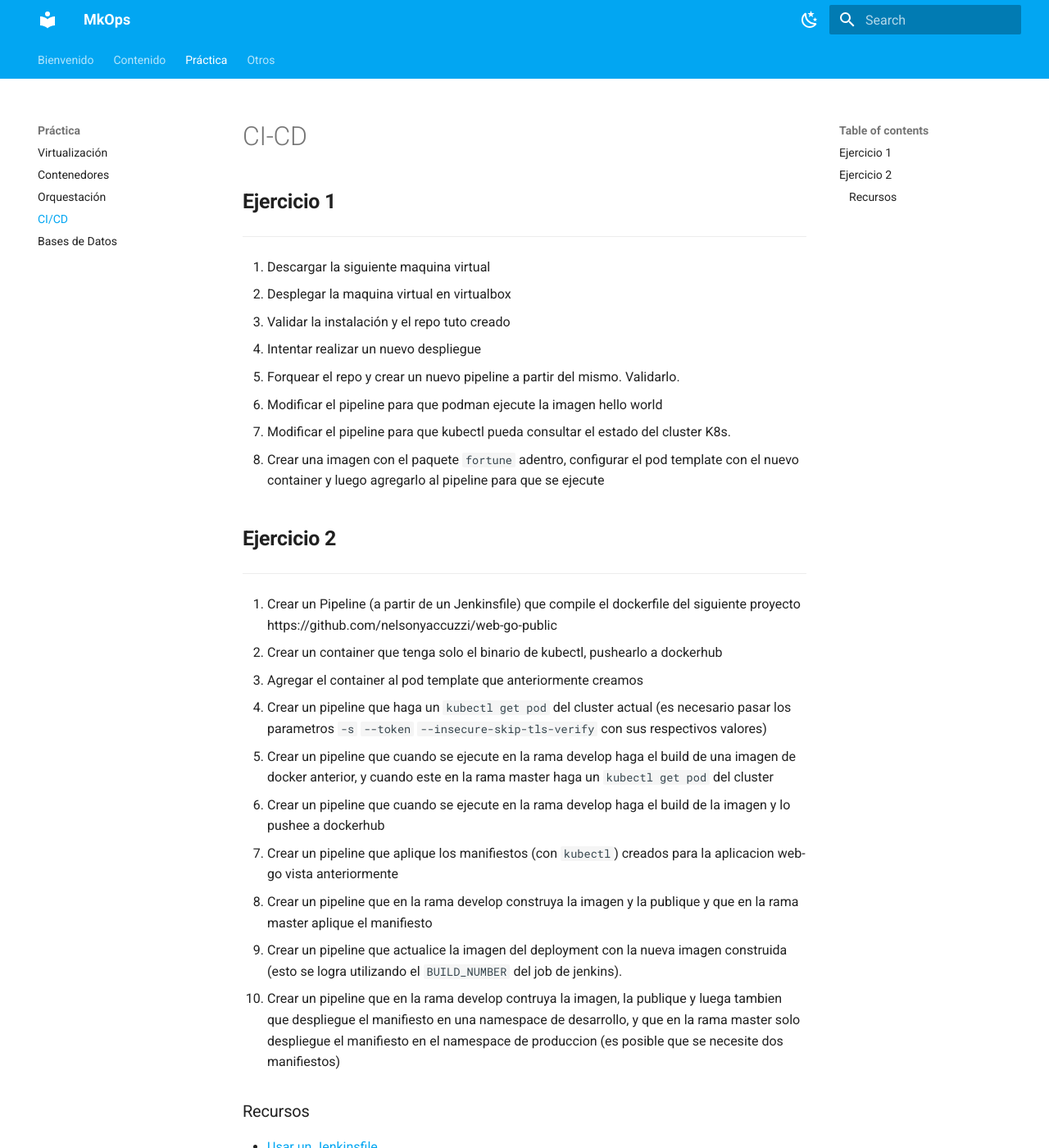
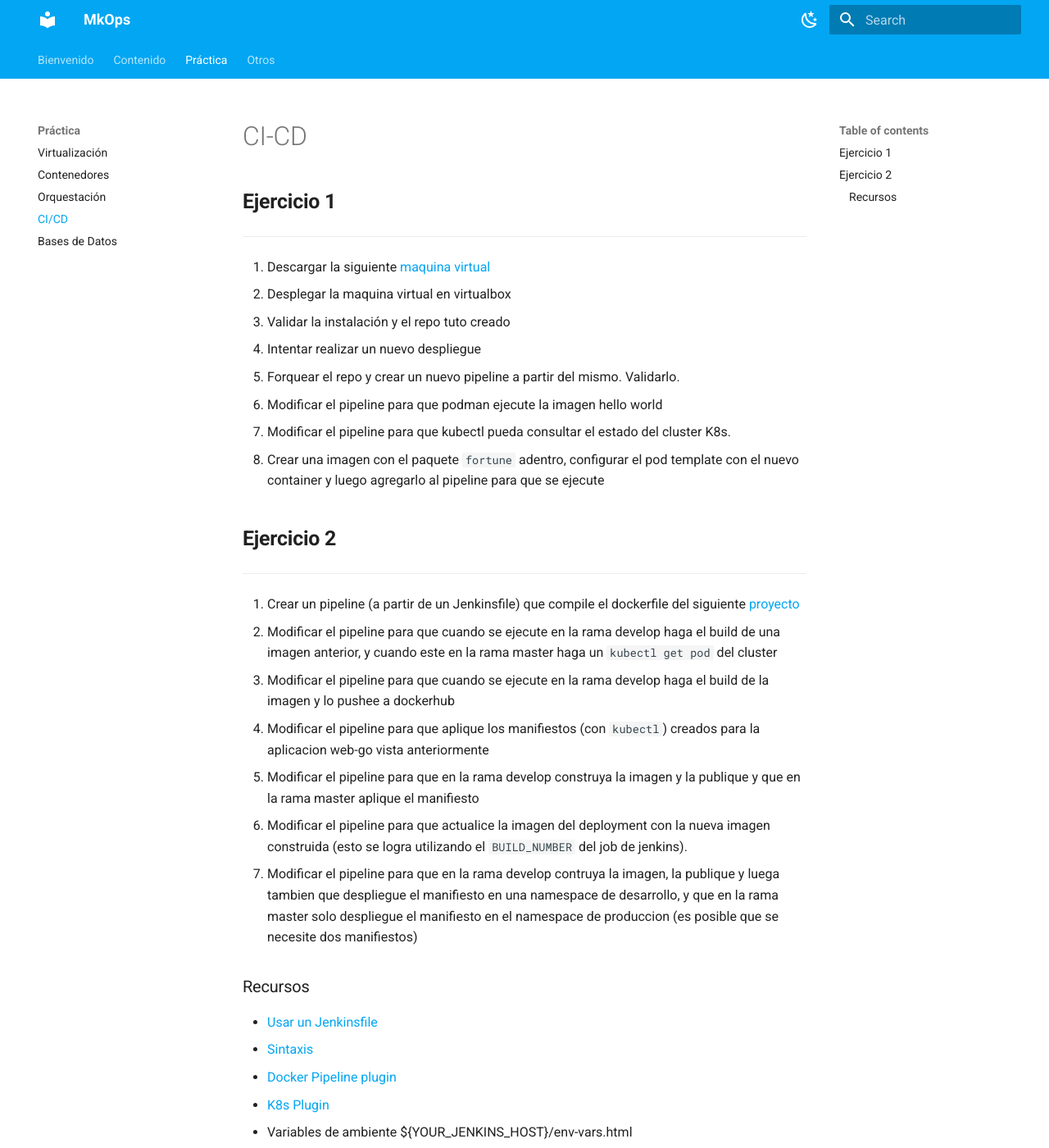
Before and after one commit to nelsonyaccuzzi/mkops, an MkDocs documentation site: the page built from docs/practica/ci-cd.md, in a window 1280 px wide and 1400 px high. Shown: the whole window at 82% size. Built offline with MkDocs 1.6.1 and Material for MkDocs 9.7.7, drawn with Linux system fonts in a browser that asks for light colours.

Commit message:
practica cicd

```diff
--- a/docs/practica/ci-cd.md
+++ b/docs/practica/ci-cd.md
@@ -4,7 +4,7 @@
 ---
 
 
-1. Descargar la siguiente maquina virtual
+1. Descargar la siguiente [maquina virtual](https://frreutn-my.sharepoint.com/:u:/g/personal/nelsonyaccuzzi_ca_frre_utn_edu_ar/EcZ-pAgQs-BFmcIDAbDp2cIBdkE0tYIFBp6DQyrp8m7O3g?e=2Hdd1n)
 2. Desplegar la maquina virtual en virtualbox
 3. Validar la instalación y el repo tuto creado
 4. Intentar realizar un nuevo despliegue
@@ -16,17 +16,13 @@
 ## **Ejercicio 2**
 ---
 
-
-1. Crear un Pipeline (a partir de un Jenkinsfile) que compile el dockerfile del siguiente proyecto https://github.com/nelsonyaccuzzi/web-go-public
-2. Crear un container que tenga solo el binario de kubectl, pushearlo a dockerhub
-3. Agregar el container al pod template que anteriormente creamos
-4. Crear un pipeline que haga un `kubectl get pod` del cluster actual (es necesario pasar los parametros `-s` `--token` `--insecure-skip-tls-verify` con sus respectivos valores)
-5. Crear un pipeline que cuando se ejecute en la rama develop haga el build de una imagen de docker anterior, y cuando este en la rama master haga un `kubectl get pod` del cluster
-6. Crear un pipeline que cuando se ejecute en la rama develop haga el build de la imagen y lo pushee a dockerhub
-7. Crear un pipeline que aplique los manifiestos (con `kubectl`) creados para la aplicacion web-go vista anteriormente
-8. Crear un pipeline que en la rama develop construya la imagen y la publique y que en la rama master aplique el manifiesto
-9. Crear un pipeline que actualice la imagen del deployment con la nueva imagen construida (esto se logra utilizando el `BUILD_NUMBER` del job de jenkins).
-10. Crear un pipeline que en la rama develop contruya la imagen, la publique y luega tambien que despliegue el manifiesto en una namespace de desarrollo, y que en la rama master solo despliegue el manifiesto en el namespace de produccion (es posible que se necesite dos manifiestos)
+1. Crear un pipeline (a partir de un Jenkinsfile) que compile el dockerfile del siguiente [proyecto](https://github.com/nelsonyaccuzzi/web-go)
+2. Modificar el pipeline para que cuando se ejecute en la rama develop haga el build de una imagen anterior, y cuando este en la rama master haga un `kubectl get pod` del cluster
+3. Modificar el pipeline para que cuando se ejecute en la rama develop haga el build de la imagen y lo pushee a dockerhub
+4. Modificar el pipeline para que aplique los manifiestos (con `kubectl`) creados para la aplicacion web-go vista anteriormente
+5. Modificar el pipeline para que en la rama develop construya la imagen y la publique y que en la rama master aplique el manifiesto
+6. Modificar el pipeline para que actualice la imagen del deployment con la nueva imagen construida (esto se logra utilizando el `BUILD_NUMBER` del job de jenkins).
+7. Modificar el pipeline para que en la rama develop contruya la imagen, la publique y luega tambien que despliegue el manifiesto en una namespace de desarrollo, y que en la rama master solo despliegue el manifiesto en el namespace de produccion (es posible que se necesite dos manifiestos)
 
 ### Recursos
 
```
